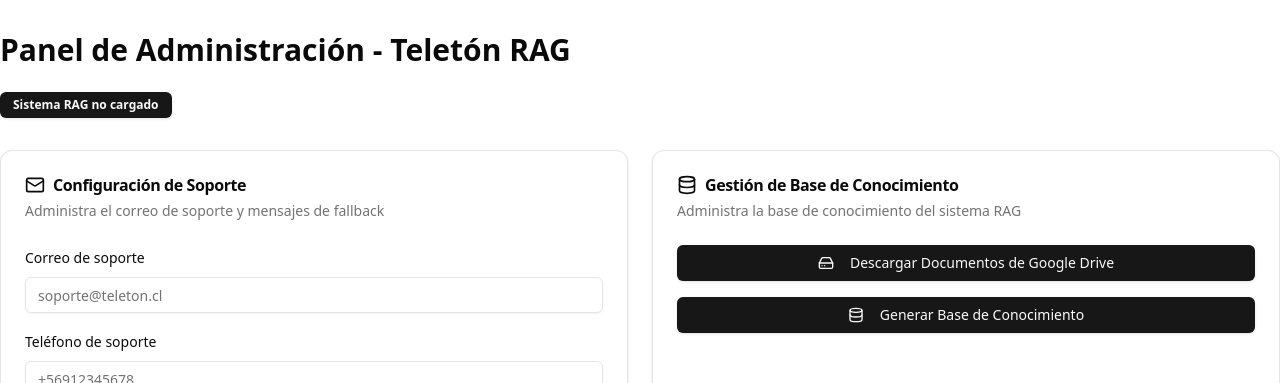
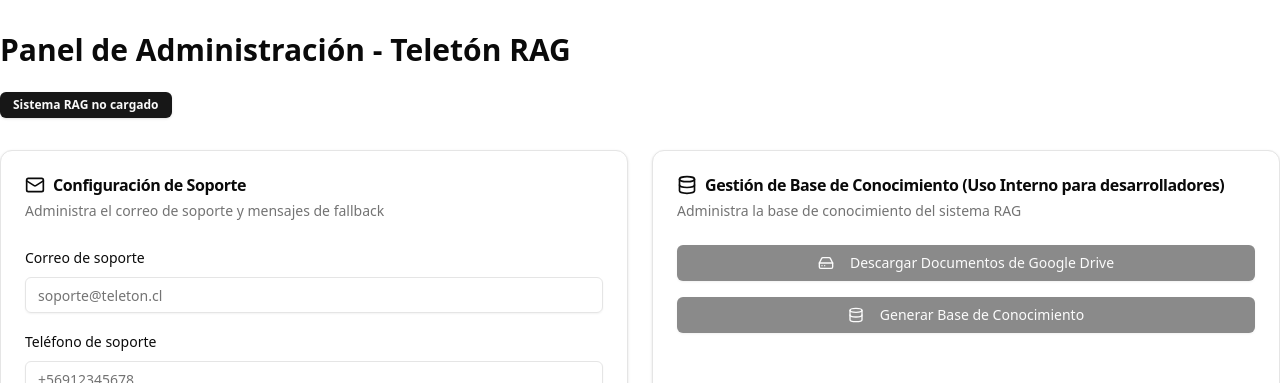
Before and after one commit to Kira-Projects/teleton-chatbot-frontend, a React (Vite) app: page /admin in a window 1280 px wide. Shown: the top 383 px of the page. Built offline with nearby package versions, Linux system fonts and the light colour scheme; no server answers.

Commit message:
ocult gestion base de conocimiento

```diff
--- a/src/pages/admin/Admin.tsx
+++ b/src/pages/admin/Admin.tsx
@@ -350,7 +350,7 @@
           <CardHeader>
             <CardTitle className="flex items-center gap-2">
               <Database className="w-5 h-5" />
-              Gestión de Base de Conocimiento
+              Gestión de Base de Conocimiento (Uso Interno para desarrolladores)
             </CardTitle>
             <CardDescription>
               Administra la base de conocimiento del sistema RAG
@@ -361,8 +361,10 @@
               <Button
                 className="w-full"
                 variant="default"
-                onClick={loadFromGDrive}
-                disabled={isLoading.loadingGDrive || kbStatus.is_generating}
+                onClick={() => {
+                  console.log("Descargar documentos de Google Drive")
+                }}
+                disabled={true}
               >
                 {isLoading.loadingGDrive ? (
                   <>
@@ -380,8 +382,10 @@
               <Button
                 className="w-full"
                 variant="default"
-                onClick={generateKnowledgeBase}
-                disabled={isLoading.generatingKB || kbStatus.is_generating}
+                onClick={() => {
+                  console.log("Generar KB")
+                }}
+                disabled={true}
               >
                 {isLoading.generatingKB ? (
                   <>
```
